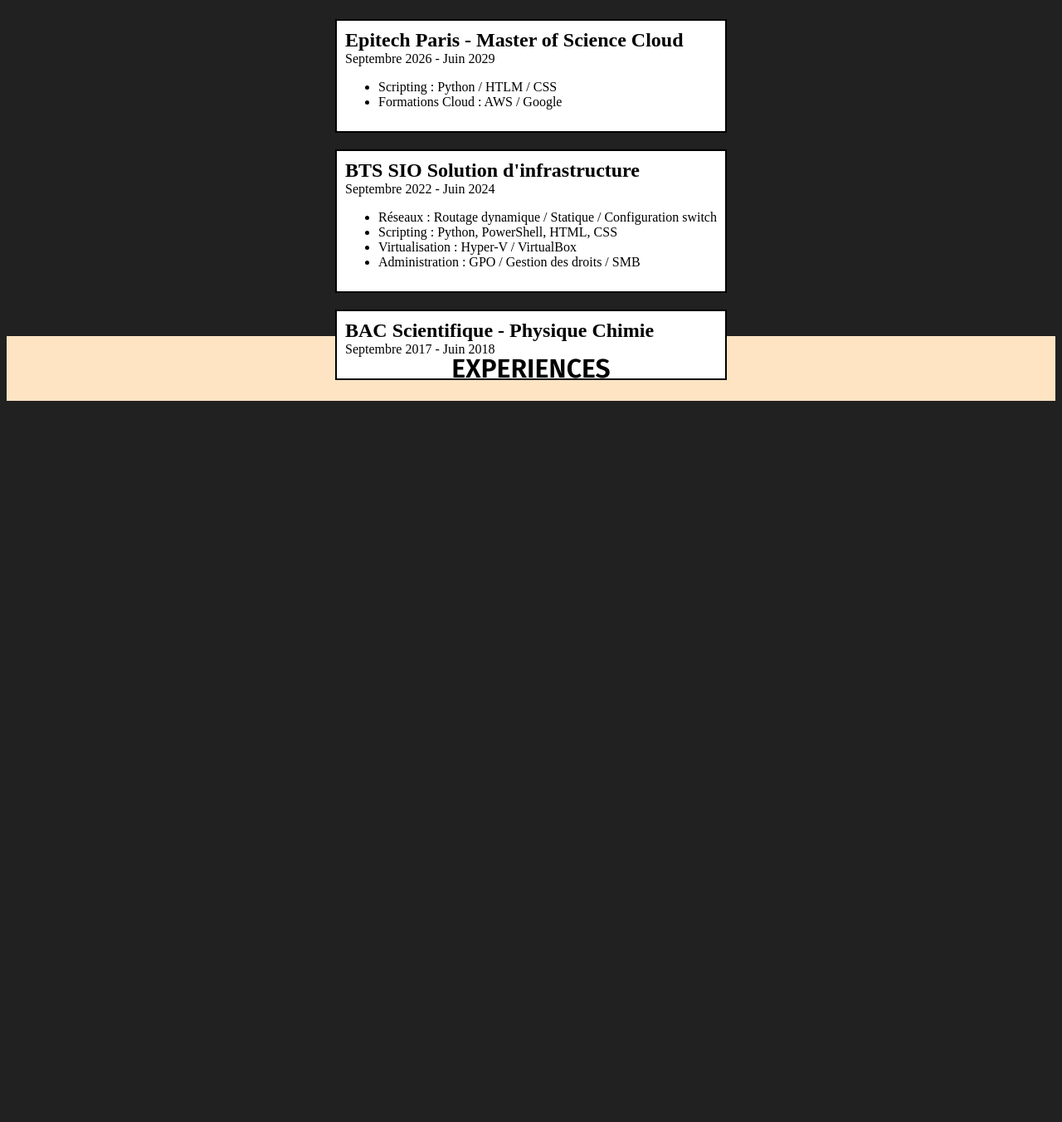
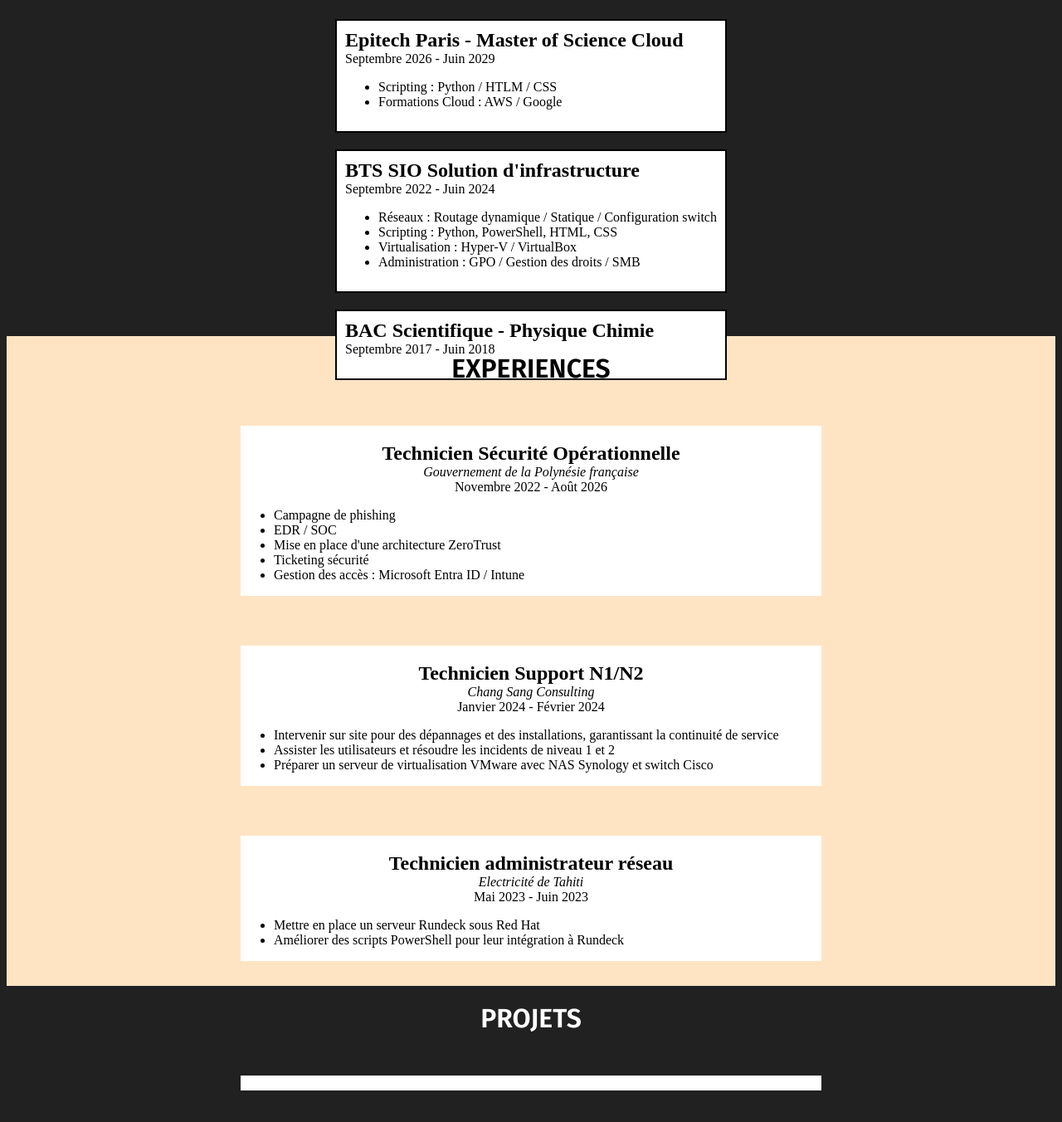
Before and after one commit to Teikinui/Teikinui.github.io, a plain HTML site: page index.html in a window 1280 px wide. Shown: the part 1364-2716 px from the top of the page at 83% size. Before the commit the page ends 1855 px from the top, so only its background shows below. Drawn offline with Linux system fonts and the light colour scheme.

Commit message:
modification ++

```diff
--- a/index.html
+++ b/index.html
@@ -141,7 +141,57 @@
 
     <div id="experiences">
         <h1 class="titre_formation">EXPERIENCES</h1>
+        <div class="experiences_flex">
+            <div>
+                <h2>Technicien Sécurité Opérationnelle</h2>
+                <p class="lieu_poste">Gouvernement de la Polynésie française</p>
+                <p>Novembre 2022 - Août 2026</p>
+                <p>
+                <ul>
+                    <li>Campagne de phishing</li>
+                    <li>EDR / SOC</li>
+                    <li>Mise en place d'une architecture ZeroTrust</li>
+                    <li>Ticketing sécurité</li>
+                    <li>Gestion des accès : Microsoft Entra ID / Intune</li>
+                </ul>
+                </p>
+            </div>
+            <div>
+                <h2>Technicien Support N1/N2</h2>
+                <p class="lieu_poste">Chang Sang Consulting</p>
+                <p>Janvier 2024 - Février 2024</p>
+                <p>
+                <ul>
+                    <li>Intervenir sur site pour des dépannages et des installations, garantissant la continuité de
+                        service</li>
+                    <li>Assister les utilisateurs et résoudre les incidents de niveau 1 et 2</li>
+                    <li>Préparer un serveur de virtualisation VMware avec NAS Synology et switch Cisco</li>
 
+                </ul>
+                </p>
+            </div>
+            <div>
+                <h2>Technicien administrateur réseau</h2>
+                <p class="lieu_poste">Electricité de Tahiti</p>
+                <p>Mai 2023 - Juin 2023</p>
+                <p>
+                <ul>
+                    <li>Mettre en place un serveur Rundeck sous Red Hat</li>
+                    <li>Améliorer des scripts PowerShell pour leur intégration à Rundeck</li>
+                </ul>
+                </p>
+            </div>
+        </div>
+    </div>
+
+    <div id="projets">
+        <h1 class="titre_projet">PROJETS</h1>
+        <div class="experiences_flex">
+            <div>
+                <img src="" alt="">
+                <p></p>
+            </div>
+        </div>
     </div>
 
 </body>
--- a/style.css
+++ b/style.css
@@ -1,3 +1,7 @@
+html {
+  scroll-behavior: smooth;
+}
+
 body {
     background-color: #212121;
 }
@@ -130,6 +134,8 @@ a {
 #experiences {
     background-color: bisque;
     display: flex;
+    flex-direction: column;
+
 }
 #experiences > h1 {
     font-family: "Fira Sans", sans-serif;
@@ -140,3 +146,50 @@ a {
     margin-top: 20px;
     color: black;
 }
+
+/* .effet_hover:hover {
+
+} */
+
+.experiences_flex {
+    display: flex;
+    justify-content: space-between;
+    flex-direction: column;
+    margin: 0 auto;
+}
+
+.experiences_flex > div {
+    width: 700px;
+    margin-top: 30px;
+    margin-bottom: 30px;
+    height: auto;
+    background-color: white;
+    justify-content: center;
+}
+
+
+.experiences_flex h2{
+    margin-bottom: 0;
+    text-align: center;
+}
+.experiences_flex p {
+    margin: 0;
+    text-align: center;
+}
+.lieu_poste {
+    font-style: italic;
+}
+#projets {
+    display: flex;
+    flex-direction: column;
+}
+
+.titre_projet {
+    font-family: "Fira Sans", sans-serif;
+    font-weight: 600;
+    font-style: normal;
+    margin: 0 auto;
+    margin-bottom: 20px;
+    margin-top: 20px;
+    color: white;
+}
```
